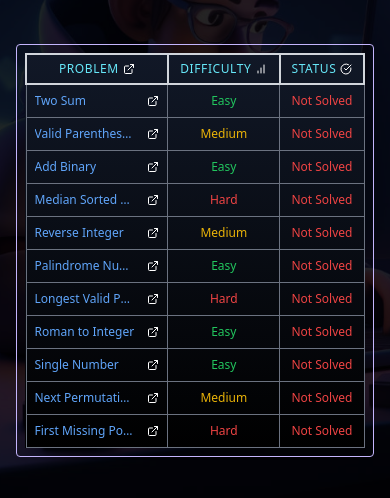
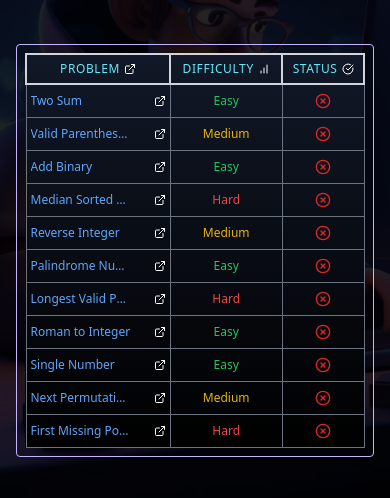
Before and after one commit to Ripunjay42/remote-code-execution, a Next.js app: page / in a window 390 px wide. Shown: the part 256-754 px from the top of the page. Built offline with nearby package versions, Linux system fonts and the light colour scheme; no server answers.

Commit message:
Refactor UI components to improve accessibility and visual consistency

```diff
--- a/components/ProblemDescription.js
+++ b/components/ProblemDescription.js
@@ -1,28 +1,16 @@
 import React from 'react';
+import { CheckCircle } from 'lucide-react';
 
 export default function ProblemDescription({ problem, isSolved }) {
   return (
     <div className="overflow-hidden max-w-full relative">
       {isSolved && (
-        <span className="absolute top-1 right-4 bg-green-900 text-white text-xs font-extrabold px-2 py-1 rounded flex items-center">
+        <span className="absolute top-2 right-4 bg-black text-green-500 text-xs font-extrabold px-2 py-1 rounded flex items-center">
           Solved
-          <svg
-            xmlns="http://www.w3.org/2000/svg"
-            className="ml-2 w-6 h-4 text-gray-100 font-extrabold"
-            fill="none"
-            viewBox="0 0 24 24"
-            stroke="currentColor"
-            strokeWidth="2"
-          >
-            <path
-              strokeLinecap="round"
-              strokeLinejoin="round"
-              d="M5 13l4 4L19 7" // Checkmark path
-            />
-          </svg>
+          <CheckCircle className="ml-1 w-4 h-4 text-green-500 font-extrabold" />
         </span>
       )}
-    <h1 className="text-2xl md:text-2xl text-cyan-500 underline font-bold mb-4  max-w-[calc(100%-8rem)] overflow-hidden break-words">
+    <h1 className="text-2xl md:text-2xl text-cyan-500 underline font-bold mb-4  max-w-[calc(100%-8rem)] overflow-hidden break-words top-2">
       {problem.title}
     </h1>
       <div
--- a/components/ProblemTable.js
+++ b/components/ProblemTable.js
@@ -6,7 +6,7 @@ import { auth } from '@/components/firebase/firebaseConfig';
 import { onAuthStateChanged } from 'firebase/auth';
 import { db } from '@/components/firebase/firebaseConfig';
 import { doc, getDoc } from 'firebase/firestore';
-import { ExternalLink, ListOrdered, BarChart, CheckCircle } from 'lucide-react';
+import { ExternalLink, ListOrdered, BarChart, CheckCircle, XCircle } from 'lucide-react';
 
 export default function ProblemTable() {
   const [solvedProblems, setSolvedProblems] = useState({});
@@ -81,25 +81,25 @@ export default function ProblemTable() {
       <table className="w-full md:max-w-4xl mx-auto border-collapse bg-gradient-to-b from-gray-900 to-black">
         <thead>
           <tr>
-            <th className="hidden md:table-cell px-2 md:px-4 py-2 md:py-3 border-2 items-center border-gray-300 text-xs md:text-sm leading-3 font-medium text-cyan-300 uppercase tracking-wider">
+            <th className="hidden md:table-cell px-1 md:px-4 py-2 md:py-3 border-2 items-center border-gray-300 text-xs md:text-sm leading-3 font-medium text-cyan-300 uppercase tracking-wider">
               <div className="flex items-center justify-center space-x-1">
                 <span className="hidden md:inline">S/N</span>
                 <ListOrdered className="w-3 h-3 md:w-4 md:h-4 text-white font-extrabold" />
               </div>
             </th>
-            <th className="px-2 md:px-4 py-2 border-2 border-gray-300 items-center text-xs md:text-sm leading-3 font-medium text-cyan-300 uppercase tracking-wider">
+            <th className="px-1 md:px-4 py-2 border-2 border-gray-300 items-center text-xs md:text-sm leading-3 font-medium text-cyan-300 uppercase tracking-wider">
               <div className="flex items-center justify-center space-x-1">
                 <span>Problem</span>
                 <ExternalLink className="w-3 h-3 md:w-4 md:h-4 text-white font-extrabold" />
               </div>
             </th>
-            <th className="px-2 md:px-4 py-2 border-2 items-center border-gray-300 text-xs md:text-sm leading-3 font-medium text-cyan-300 uppercase tracking-wider">
+            <th className="px-1 md:px-4 py-2 border-2 items-center border-gray-300 text-xs md:text-sm leading-3 font-medium text-cyan-300 uppercase tracking-wider">
               <div className="flex items-center justify-center space-x-1">
                 <span className="inline">Difficulty</span>
                 <BarChart className="w-3 h-3 md:w-4 md:h-4 text-white font-extrabold" />
               </div>
             </th>
-            <th className="px-2 md:px-4 py-2 border-2 items-center border-gray-300 text-xs md:text-sm leading-3 font-medium text-cyan-300 uppercase tracking-wider">
+            <th className="px-1 md:px-4 py-2 border-2 items-center border-gray-300 text-xs md:text-sm leading-3 font-medium text-cyan-300 uppercase tracking-wider">
               <div className="flex items-center justify-center space-x-1">
                 <span className="inline">Status</span>
                 <CheckCircle className="w-3 h-3 md:w-4 md:h-4 text-white font-extrabold" />
@@ -110,26 +110,28 @@ export default function ProblemTable() {
         <tbody>
           {problems.map((problem, index) => (
             <tr key={problem.id}>
-              <td className="hidden md:table-cell text-xs md:text-sm px-2 md:px-4 py-2 whitespace-no-wrap border border-gray-500">
+              <td className="hidden md:table-cell text-xs md:text-sm px-1 md:px-4 py-2 whitespace-no-wrap border border-gray-500">
                 {index + 1}
               </td>
-              <td className="px-2 md:px-4 py-2 text-xs md:text-sm whitespace-no-wrap border border-gray-500">
+              <td className="px-1 md:px-4 py-2 text-xs md:text-sm whitespace-no-wrap border border-gray-500">
                 <Link href={`/problems/${problem.id}`} className="text-blue-400 hover:text-blue-500 flex items-center justify-between">
                   <span className="truncate max-w-[100px] md:max-w-full">{problem.title}</span>
                   <ExternalLink className="w-3 h-3 md:w-4 md:h-4 ml-1 md:ml-2 text-white flex-shrink-0" />
                 </Link>
               </td>
-              <td className={`px-2 md:px-4 py-2 text-xs md:text-sm whitespace-no-wrap border border-gray-500 ${getDifficultyColor(problem.difficulty)}`}>
+              <td className={`px-1 md:px-4 py-2 text-xs md:text-sm whitespace-no-wrap border border-gray-500 ${getDifficultyColor(problem.difficulty)}`}>
                 <span className="inline">{problem.difficulty}</span>
                 {/* <span className="md:hidden">{problem.difficulty.charAt(0)}</span> */}
               </td>
-              <td className="px-2 md:px-4 py-2 text-xs md:text-sm whitespace-no-wrap border border-gray-500 text-center">
+              <td className="px-1 md:px-4 py-2 text-xs md:text-sm whitespace-no-wrap border border-gray-500 text-center">
                 {solvedProblems[problem.id] ? (
                   <span className="text-green-600 font-extrabold flex items-center justify-center">
-                    <CheckCircle className="w-3 h-3 md:w-4 md:h-4 text-green-500 font-extrabold" />
+                    <CheckCircle className="w-4 h-4 md:w-4 md:h-4 text-green-500 font-extrabold" />
                   </span>
                 ) : (
-                  <span className="text-red-500 text-xs md:text-sm">Not Solved</span>
+                  <span className="text-red-600 font-extrabold flex items-center justify-center">
+                    <XCircle className="w-4 h-4 md:w-4 md:h-4 text-red-600 font-extrabold" />
+                  </span>
                 )}
               </td>
             </tr>
```
